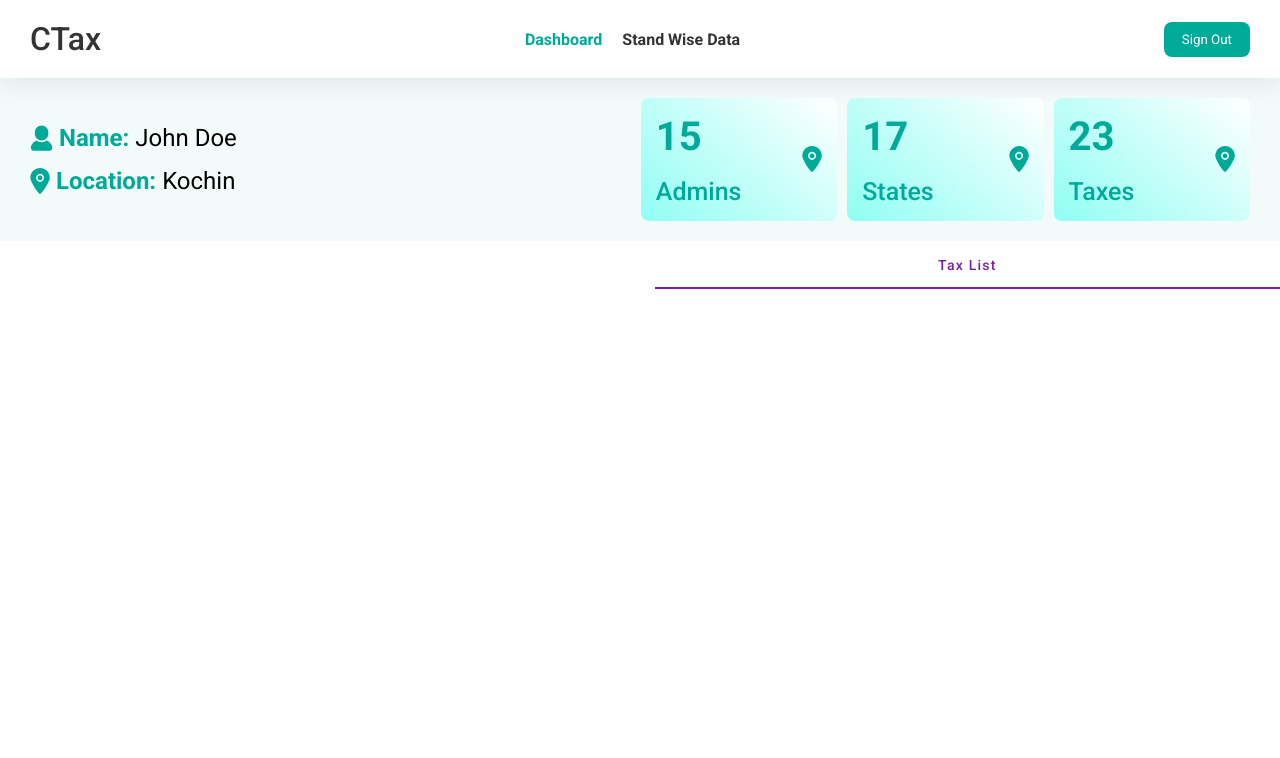
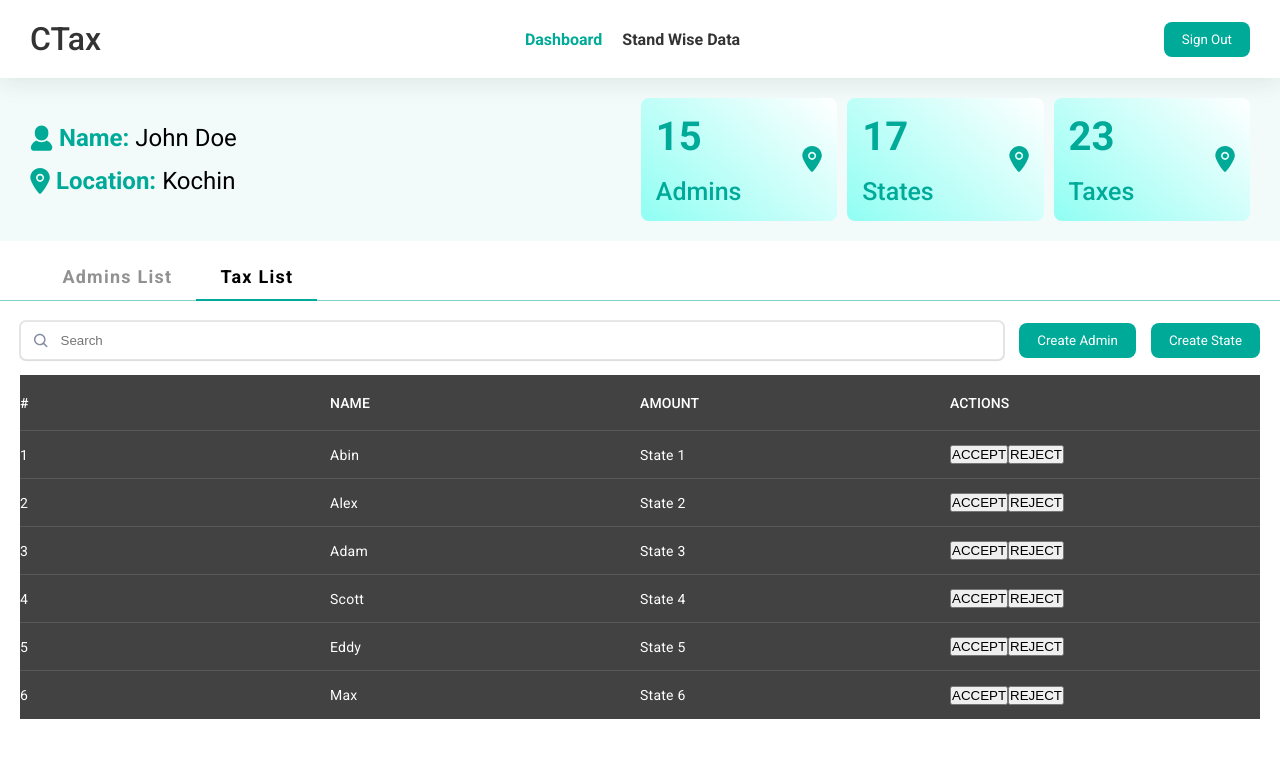
Before and after one commit to anandhums977/CTax, an Angular app: page /root-admin in a window 1280 px wide. Both pictures are taken after a click on the tab "Tax List". Shown: the top 758 px of the page. Built offline with nearby package versions, Linux system fonts and the light colour scheme.

Commit message:
root admin taxes

```diff
--- a/src/app/features/roles/root-admin-dashboard/root-admin-dashboard.component.html
+++ b/src/app/features/roles/root-admin-dashboard/root-admin-dashboard.component.html
@@ -23,23 +23,25 @@
                      <mat-cell *matCellDef="let element"> {{element.name}} </mat-cell>
                   </ng-container>
 
-                  <!-- Admin Name Column -->
+                  <!-- State Column -->
                   <ng-container matColumnDef="state">
                      <mat-header-cell *matHeaderCellDef> STATE </mat-header-cell>
                      <mat-cell *matCellDef="let element"> {{element.state}} </mat-cell>
                   </ng-container>
 
-                  <!-- Stand Column -->
+                  <!-- Username Column -->
                   <ng-container matColumnDef="username">
                      <mat-header-cell *matHeaderCellDef> USERNAME </mat-header-cell>
                      <mat-cell *matCellDef="let element"> {{element.username}} </mat-cell>
                   </ng-container>
 
+                  <!-- Password Column -->
                   <ng-container matColumnDef="password">
                      <mat-header-cell *matHeaderCellDef> PASSWORD </mat-header-cell>
                      <mat-cell *matCellDef="let element"> {{element.password}} </mat-cell>
                   </ng-container>
 
+                  <!-- Email Column -->
                   <ng-container matColumnDef="email">
                      <mat-header-cell *matHeaderCellDef> EMAIL </mat-header-cell>
                      <mat-cell *matCellDef="let element"> {{element.email}} </mat-cell>
@@ -61,11 +63,52 @@
 
             </div>
          </div>
+      </mat-tab>
 
-      </mat-tab>
       <mat-tab label="Tax List">
+         <div class="search-and-table-container">
+            <div class="search-and-buttons">
+               <search></search>
+               <app-button [buttonLabel]="'Create Admin'" (buttonclicked)="buttonClicked($event)"></app-button>
+               <app-button [buttonLabel]="'Create State'" (buttonclicked)="buttonClicked($event)"></app-button>
+            </div>
+            <div class="table-container">
+               <mat-table [dataSource]="tableData">
 
+                  <!-- Position Column -->
+                  <ng-container matColumnDef="#">
+                     <mat-header-cell *matHeaderCellDef> # </mat-header-cell>
+                     <mat-cell *matCellDef="let element; let i = index"> {{i + 1}} </mat-cell>
+                  </ng-container>
 
+                  <!-- Name Column -->
+                  <ng-container matColumnDef="name">
+                     <mat-header-cell *matHeaderCellDef> NAME </mat-header-cell>
+                     <mat-cell *matCellDef="let element"> {{element.name}} </mat-cell>
+                  </ng-container>
+
+                  <!-- Admin Name Column -->
+                  <ng-container matColumnDef="amount">
+                     <mat-header-cell *matHeaderCellDef> AMOUNT </mat-header-cell>
+                     <mat-cell *matCellDef="let element"> {{element.state}} </mat-cell>
+                  </ng-container>
+
+                  <!-- Actions Column -->
+                  <ng-container matColumnDef="actions">
+                     <mat-header-cell *matHeaderCellDef> ACTIONS </mat-header-cell>
+                     <mat-cell *matCellDef="let element">
+                        <button mat-button color="primary">ACCEPT</button>
+                        <button mat-button color="warn">REJECT</button>
+                     </mat-cell>
+                  </ng-container>
+
+                  <mat-header-row *matHeaderRowDef="displayedTaxColumns"></mat-header-row>
+                  <mat-row *matRowDef="let row; columns: displayedTaxColumns;"></mat-row>
+
+               </mat-table>
+
+            </div>
+         </div>
       </mat-tab>
    </mat-tab-group>
 </div>
--- a/src/app/features/roles/root-admin-dashboard/root-admin-dashboard.component.scss
+++ b/src/app/features/roles/root-admin-dashboard/root-admin-dashboard.component.scss
@@ -1,5 +1,5 @@
+@import url("../../../common/styles/common-styles.scss");
 .full-root-container {
-  @import url("../../../common/styles/common-styles.scss");
   * {
     padding: 0;
     margin: 0;
--- a/src/app/features/roles/root-admin-dashboard/root-admin-dashboard.component.ts
+++ b/src/app/features/roles/root-admin-dashboard/root-admin-dashboard.component.ts
@@ -101,6 +101,7 @@ export class RootAdminDashboardComponent {
     'email',
     'actions',
   ];
+  displayedTaxColumns = ['#', 'name', 'amount', 'actions'];
 
   ngOnInit() {}
 
```
